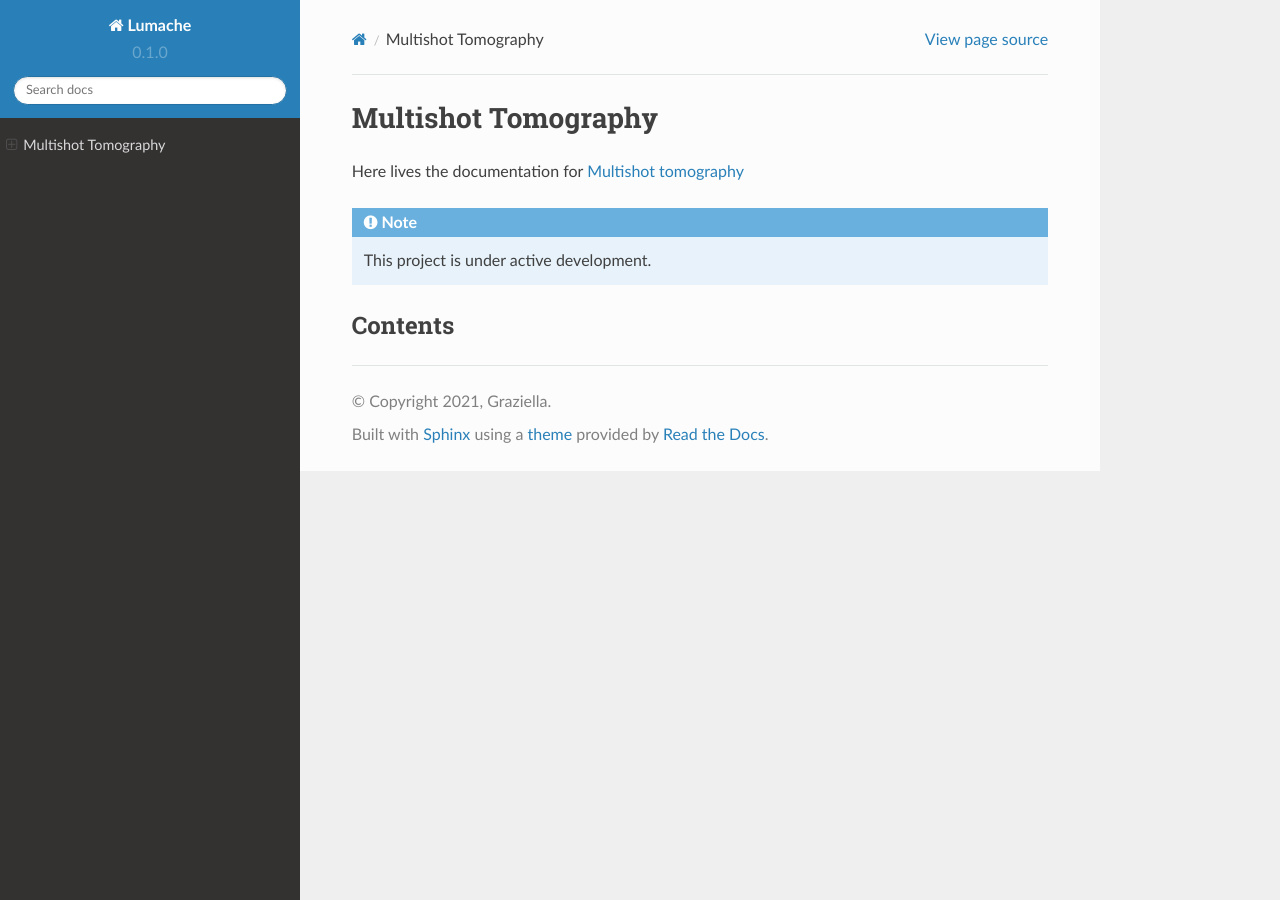
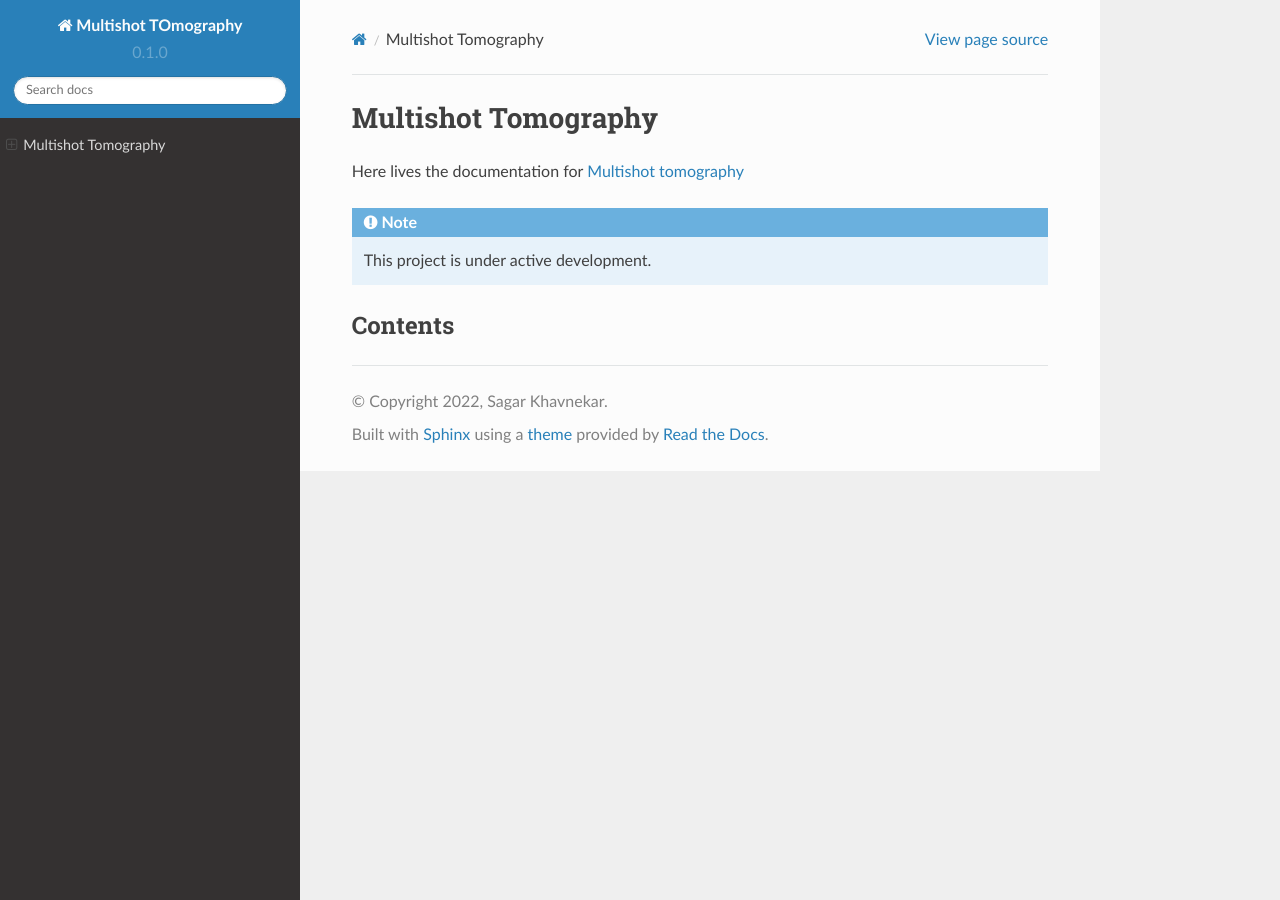
Before and after one commit to sagarbiophysics/multishot_tomography, a Sphinx documentation site: the page built from docs/source/index.rst, in a window 1280 px wide. Built offline with Sphinx 7.4.7 and the Read the Docs theme 2.0.0, drawn with Linux system fonts in a browser that asks for light colours; pages that are not in the unit, such as notebooks, are missing from menus.

Commit message:
Update conf.py

```diff
--- a/docs/source/conf.py
+++ b/docs/source/conf.py
@@ -2,9 +2,9 @@
 
 # -- Project information
 
-project = 'Lumache'
-copyright = '2021, Graziella'
-author = 'Graziella'
+project = 'Multishot TOmography'
+copyright = '2022, Sagar Khavnekar'
+author = 'Sagar Khavnekar'
 
 release = '0.1'
 version = '0.1.0'
```
